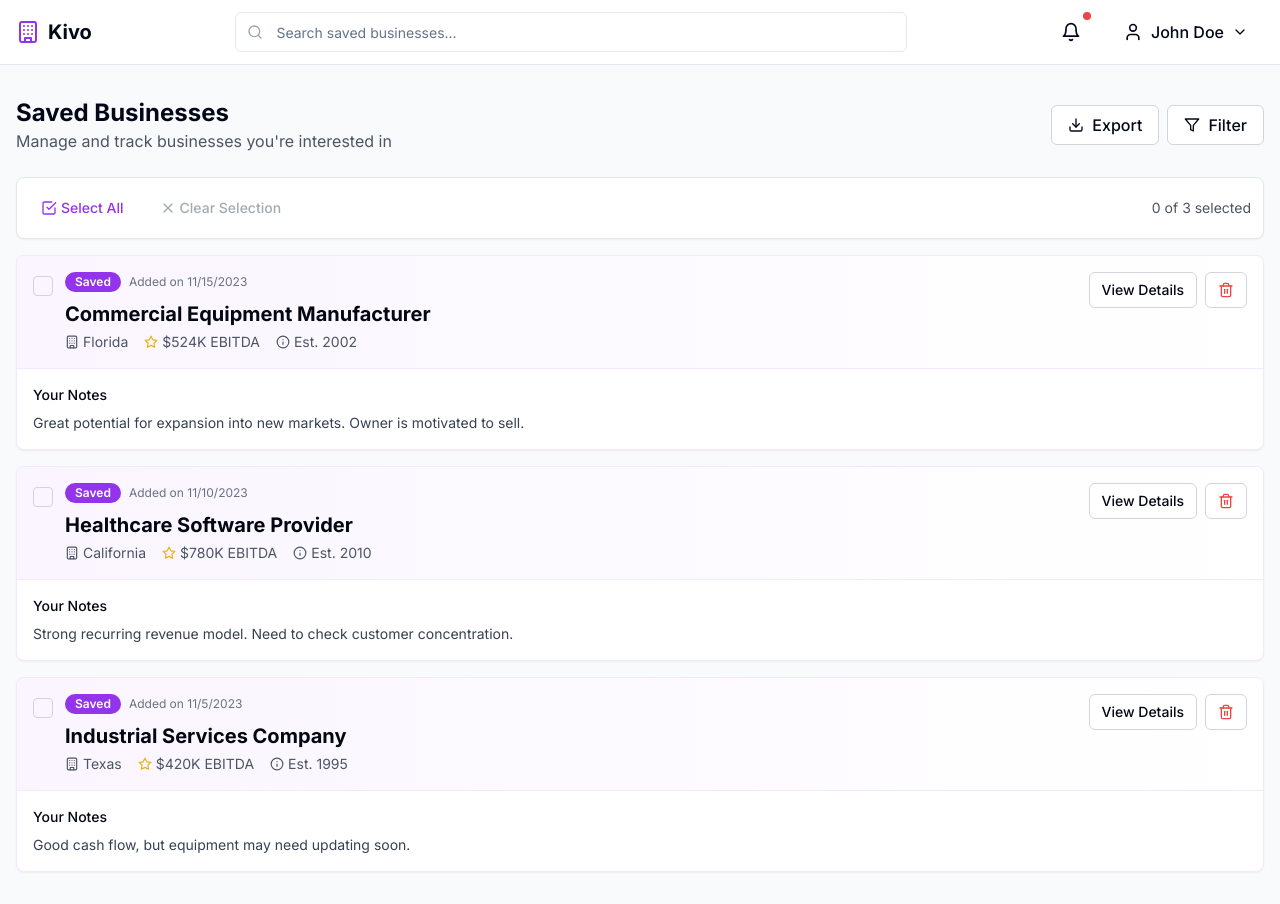
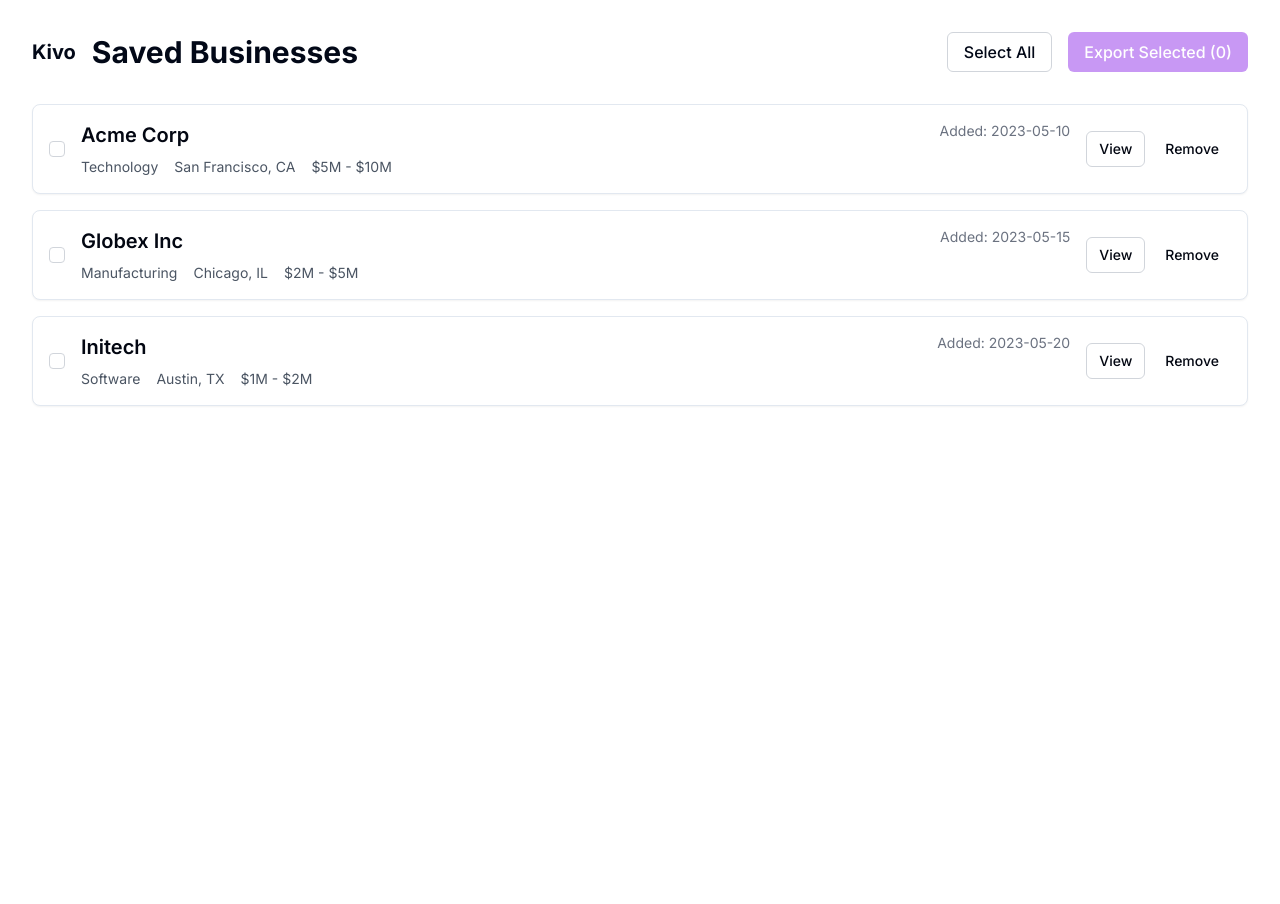
Before and after one commit to dzodze00/eta, a Next.js app: page /saved-businesses in a window 1280 px wide. After the commit the page ends 800 px from the top, so only its background shows below. Built offline with nearby package versions, Linux system fonts and the light colour scheme.

Commit message:
Update page.tsx

```diff
--- a/app/saved-businesses/page.tsx
+++ b/app/saved-businesses/page.tsx
@@ -1,116 +1,41 @@
 "use client"
-
-import type React from "react"
 
 import { useState } from "react"
 import Link from "next/link"
-import {
-  Building,
-  Search,
-  Bell,
-  User,
-  LogOut,
-  ChevronDown,
-  Filter,
-  Star,
-  Download,
-  FileSpreadsheet,
-  FileText,
-  Trash2,
-  Info,
-  CheckSquare,
-  X,
-} from "lucide-react"
 import { Button } from "@/components/ui/button"
-import { Input } from "@/components/ui/input"
+import { Card, CardContent } from "@/components/ui/card"
 import { Checkbox } from "@/components/ui/checkbox"
-import {
-  DropdownMenu,
-  DropdownMenuContent,
-  DropdownMenuItem,
-  DropdownMenuLabel,
-  DropdownMenuSeparator,
-  DropdownMenuTrigger,
-} from "@/components/ui/dropdown-menu"
-import { Card, CardContent, CardHeader } from "@/components/ui/card"
-import { Badge } from "@/components/ui/badge"
-import { toast } from "@/components/ui/use-toast"
 
-export default function SavedBusinessesPage() {
-  const [searchQuery, setSearchQuery] = useState("")
+export default function SavedBusinesses() {
   const [selectedBusinesses, setSelectedBusinesses] = useState<string[]>([])
 
-  // Mock saved businesses data
+  // Sample saved businesses data
   const savedBusinesses = [
     {
       id: "1",
-      title: "Commercial Equipment Manufacturer",
-      location: "Florida",
-      ebitda: "$524K",
-      sdeMultiple: "3.8x - 4.5x",
-      established: "2002",
-      notes: "Great potential for expansion into new markets. Owner is motivated to sell.",
-      dateAdded: "2023-11-15",
+      name: "Acme Corp",
+      industry: "Technology",
+      location: "San Francisco, CA",
+      revenue: "$5M - $10M",
+      addedDate: "2023-05-10",
     },
     {
       id: "2",
-      title: "Healthcare Software Provider",
-      location: "California",
-      ebitda: "$780K",
-      sdeMultiple: "4.2x - 5.0x",
-      established: "2010",
-      notes: "Strong recurring revenue model. Need to check customer concentration.",
-      dateAdded: "2023-11-10",
+      name: "Globex Inc",
+      industry: "Manufacturing",
+      location: "Chicago, IL",
+      revenue: "$2M - $5M",
+      addedDate: "2023-05-15",
     },
     {
       id: "3",
-      title: "Industrial Services Company",
-      location: "Texas",
-      ebitda: "$420K",
-      sdeMultiple: "3.2x - 3.8x",
-      established: "1995",
-      notes: "Good cash flow, but equipment may need updating soon.",
-      dateAdded: "2023-11-05",
+      name: "Initech",
+      industry: "Software",
+      location: "Austin, TX",
+      revenue: "$1M - $2M",
+      addedDate: "2023-05-20",
     },
   ]
-
-  const handleSearch = (e: React.FormEvent) => {
-    e.preventDefault()
-    // Handle search logic
-  }
-
-  const handleExportSelected = (format: "csv" | "pdf") => {
-    if (selectedBusinesses.length === 0) {
-      toast({
-        title: "No businesses selected",
-        description: "Please select at least one business to export.",
-        duration: 3000,
-      })
-      return
-    }
-
-    const selectedCount = selectedBusinesses.length
-    const businessText = selectedCount === 1 ? "business" : "businesses"
-
-    toast({
-      title: `${selectedCount} ${businessText} exported`,
-      description: `Your selected ${businessText} ${selectedCount === 1 ? "has" : "have"} been exported as a ${format.toUpperCase()} file.`,
-      duration: 3000,
-    })
-  }
-
-  const handleRemove = (id: string, title: string) => {
-    // Remove from selected if it was selected
-    if (selectedBusinesses.includes(id)) {
-      setSelectedBusinesses(selectedBusinesses.filter((businessId) => businessId !== id))
-    }
-
-    toast({
-      title: "Business removed",
-      description: `${title} has been removed from your saved businesses.`,
-      duration: 3000,
-    })
-  }
 
   const toggleSelectBusiness = (id: string) => {
     setSelectedBusinesses((prev) =>
@@ -118,223 +43,81 @@ export default function SavedBusinessesPage() {
     )
   }
 
-  const selectAllBusinesses = () => {
+  const selectAll = () => {
+    if (selectedBusinesses.length === savedBusinesses.length) {
+      setSelectedBusinesses([])
+    } else {
       setSelectedBusinesses(savedBusinesses.map((business) => business.id))
     }
+  }
 
-  const deselectAllBusinesses = () => {
-    setSelectedBusinesses([])
+  const exportSelected = () => {
+    // In a real app, this would trigger an export process
+    alert(`Exporting ${selectedBusinesses.length} businesses`)
   }
 
   return (
-    <div className="min-h-screen flex flex-col">
-      <header className="border-b bg-white sticky top-0 z-10">
-        <div className="container mx-auto px-4 py-3 flex justify-between items-center">
-          <Link href="/dashboard" className="flex items-center gap-2">
-            <Building className="h-6 w-6 text-purple-600" />
+    <div className="container mx-auto py-8">
+      <div className="flex justify-between items-center mb-8">
+        <div className="flex items-center gap-4">
+          <Link href="/dashboard">
+            <div className="flex items-center gap-2 cursor-pointer">
               <span className="font-bold text-xl">Kivo</span>
+            </div>
           </Link>
-
-          <div className="flex-1 max-w-2xl mx-4">
-            <form onSubmit={handleSearch}>
-              <div className="relative">
-                <Search className="absolute left-3 top-1/2 transform -translate-y-1/2 text-gray-400 h-4 w-4" />
-                <Input
-                  type="text"
-                  placeholder="Search saved businesses..."
-                  className="pl-10 pr-4 py-2 w-full"
-                  value={searchQuery}
-                  onChange={(e) => setSearchQuery(e.target.value)}
-                />
-              </div>
-            </form>
+          <h1 className="text-3xl font-bold">Saved Businesses</h1>
         </div>
 
-          <div className="flex items-center gap-4">
-            <Button variant="ghost" size="icon" className="relative">
-              <Bell className="h-5 w-5" />
-              <span className="absolute top-0 right-0 w-2 h-2 bg-red-500 rounded-full"></span>
+        <div className="flex gap-4">
+          <Button variant="outline" onClick={selectAll}>
+            {selectedBusinesses.length === savedBusinesses.length ? "Deselect All" : "Select All"}
           </Button>
 
-            <DropdownMenu>
-              <DropdownMenuTrigger asChild>
-                <Button variant="ghost" className="flex items-center gap-2">
-                  <User className="h-5 w-5" />
-                  <span className="hidden sm:inline">John Doe</span>
-                  <ChevronDown className="h-4 w-4" />
-                </Button>
-              </DropdownMenuTrigger>
-              <DropdownMenuContent align="end">
-                <DropdownMenuLabel>My Account</DropdownMenuLabel>
-                <DropdownMenuSeparator />
-                <DropdownMenuItem>
-                  <User className="mr-2 h-4 w-4" />
-                  Profile
-                </DropdownMenuItem>
-                <DropdownMenuItem>
-                  <Star className="mr-2 h-4 w-4" />
-                  Saved Businesses
-                </DropdownMenuItem>
-                <DropdownMenuSeparator />
-                <DropdownMenuItem>
-                  <LogOut className="mr-2 h-4 w-4" />
-                  Log out
-                </DropdownMenuItem>
-              </DropdownMenuContent>
-            </DropdownMenu>
-          </div>
-        </div>
-      </header>
-
-      <main className="flex-1 bg-gray-50">
-        <div className="container mx-auto px-4 py-8">
-          <div className="flex justify-between items-center mb-6">
-            <div>
-              <h1 className="text-2xl font-bold">Saved Businesses</h1>
-              <p className="text-gray-600">Manage and track businesses you're interested in</p>
-            </div>
-            <div className="flex gap-2">
-              <DropdownMenu>
-                <DropdownMenuTrigger asChild>
-                  <Button variant="outline" className="flex items-center gap-2">
-                    <Download className="h-4 w-4" />
-                    Export {selectedBusinesses.length > 0 && `(${selectedBusinesses.length})`}
-                  </Button>
-                </DropdownMenuTrigger>
-                <DropdownMenuContent align="end">
-                  <DropdownMenuLabel>Export Options</DropdownMenuLabel>
-                  <DropdownMenuSeparator />
-                  <DropdownMenuItem onClick={() => handleExportSelected("csv")}>
-                    <FileSpreadsheet className="mr-2 h-4 w-4" />
-                    Export as CSV
-                  </DropdownMenuItem>
-                  <DropdownMenuItem onClick={() => handleExportSelected("pdf")}>
-                    <FileText className="mr-2 h-4 w-4" />
-                    Export as PDF
-                  </DropdownMenuItem>
-                </DropdownMenuContent>
-              </DropdownMenu>
-              <Button variant="outline" className="flex items-center gap-2">
-                <Filter className="h-4 w-4" />
-                Filter
+          <Button onClick={exportSelected} disabled={selectedBusinesses.length === 0}>
+            Export Selected ({selectedBusinesses.length})
           </Button>
         </div>
       </div>
 
-          {/* Selection controls */}
-          {savedBusinesses.length > 0 && (
-            <div className="bg-white p-3 rounded-lg shadow-sm border mb-4 flex justify-between items-center">
-              <div className="flex items-center gap-3">
-                <Button
-                  variant="ghost"
-                  size="sm"
-                  onClick={selectAllBusinesses}
-                  className="text-purple-600 hover:text-purple-700"
-                >
-                  <CheckSquare className="h-4 w-4 mr-1" />
-                  Select All
-                </Button>
-                <Button
-                  variant="ghost"
-                  size="sm"
-                  onClick={deselectAllBusinesses}
-                  className="text-gray-600 hover:text-gray-700"
-                  disabled={selectedBusinesses.length === 0}
-                >
-                  <X className="h-4 w-4 mr-1" />
-                  Clear Selection
-                </Button>
-              </div>
-              <div className="text-sm text-gray-600">
-                {selectedBusinesses.length} of {savedBusinesses.length} selected
-              </div>
-            </div>
-          )}
-
-          {savedBusinesses.length > 0 ? (
-            <div className="grid gap-4">
+      <div className="space-y-4">
         {savedBusinesses.map((business) => (
-                <Card
-                  key={business.id}
-                  className={`overflow-hidden shadow-sm border-purple-100 ${
-                    selectedBusinesses.includes(business.id) ? "ring-2 ring-purple-500" : ""
-                  }`}
-                >
-                  <CardHeader className="bg-gradient-to-r from-purple-50 to-white p-4 border-b border-purple-100">
-                    <div className="flex justify-between items-start">
-                      <div className="flex items-start gap-3">
-                        <div className="mt-1">
+          <Card key={business.id} className="w-full">
+            <CardContent className="p-4">
+              <div className="flex items-center gap-4">
                 <Checkbox
                   id={`select-${business.id}`}
                   checked={selectedBusinesses.includes(business.id)}
                   onCheckedChange={() => toggleSelectBusiness(business.id)}
-                            className="h-5 w-5 border-gray-300"
                 />
+
+                <div className="flex-1">
+                  <div className="flex justify-between">
+                    <Link href={`/business/${business.id}`}>
+                      <h2 className="text-xl font-semibold hover:text-blue-600">{business.name}</h2>
+                    </Link>
+                    <span className="text-sm text-gray-500">Added: {business.addedDate}</span>
                   </div>
-                        <div>
-                          <div className="flex items-center gap-2 mb-2">
-                            <Badge className="bg-purple-600">Saved</Badge>
-                            <span className="text-xs text-gray-500">
-                              Added on {new Date(business.dateAdded).toLocaleDateString()}
-                            </span>
-                          </div>
-                          <h3 className="text-xl font-bold">{business.title}</h3>
-                          <div className="flex flex-wrap gap-x-4 gap-y-1 mt-1 text-sm text-gray-600">
-                            <div className="flex items-center">
-                              <Building className="h-3.5 w-3.5 mr-1" />
-                              {business.location}
-                            </div>
-                            <div className="flex items-center">
-                              <Star className="h-3.5 w-3.5 mr-1 text-yellow-500" />
-                              {business.ebitda} EBITDA
-                            </div>
-                            <div className="flex items-center">
-                              <Info className="h-3.5 w-3.5 mr-1" />
-                              Est. {business.established}
+
+                  <div className="flex gap-4 mt-2">
+                    <span className="text-sm text-gray-600">{business.industry}</span>
+                    <span className="text-sm text-gray-600">{business.location}</span>
+                    <span className="text-sm text-gray-600">{business.revenue}</span>
                   </div>
                 </div>
-                        </div>
-                      </div>
+
                 <div className="flex gap-2">
-                        <Link href={`/business/${business.id}`}>
-                          <Button variant="outline" size="sm" className="bg-white">
-                            View Details
+                  <Button variant="outline" size="sm" asChild>
+                    <Link href={`/business/${business.id}`}>View</Link>
                   </Button>
-                        </Link>
-                        <Button
-                          variant="outline"
-                          size="sm"
-                          className="bg-white text-red-500 hover:text-red-600 hover:bg-red-50"
-                          onClick={() => handleRemove(business.id, business.title)}
-                        >
-                          <Trash2 className="h-4 w-4" />
+                  <Button variant="ghost" size="sm">
+                    Remove
                   </Button>
                 </div>
-                    </div>
-                  </CardHeader>
-                  <CardContent className="p-4">
-                    <div>
-                      <h4 className="font-medium text-sm mb-2">Your Notes</h4>
-                      <p className="text-sm text-gray-700">{business.notes}</p>
               </div>
             </CardContent>
           </Card>
         ))}
       </div>
-          ) : (
-            <div className="bg-white p-8 rounded-lg shadow-sm border text-center">
-              <Star className="h-12 w-12 mx-auto text-gray-400 mb-4" />
-              <h3 className="text-xl font-semibold mb-2">No saved businesses yet</h3>
-              <p className="text-gray-600 mb-6">
-                When you find businesses you're interested in, save them here for easy access.
-              </p>
-              <Link href="/dashboard">
-                <Button className="bg-purple-600 hover:bg-purple-700">Start Searching</Button>
-              </Link>
-            </div>
-          )}
-        </div>
-      </main>
     </div>
   )
 }
```
Lines whose indentation alone changed are shown as unchanged.
